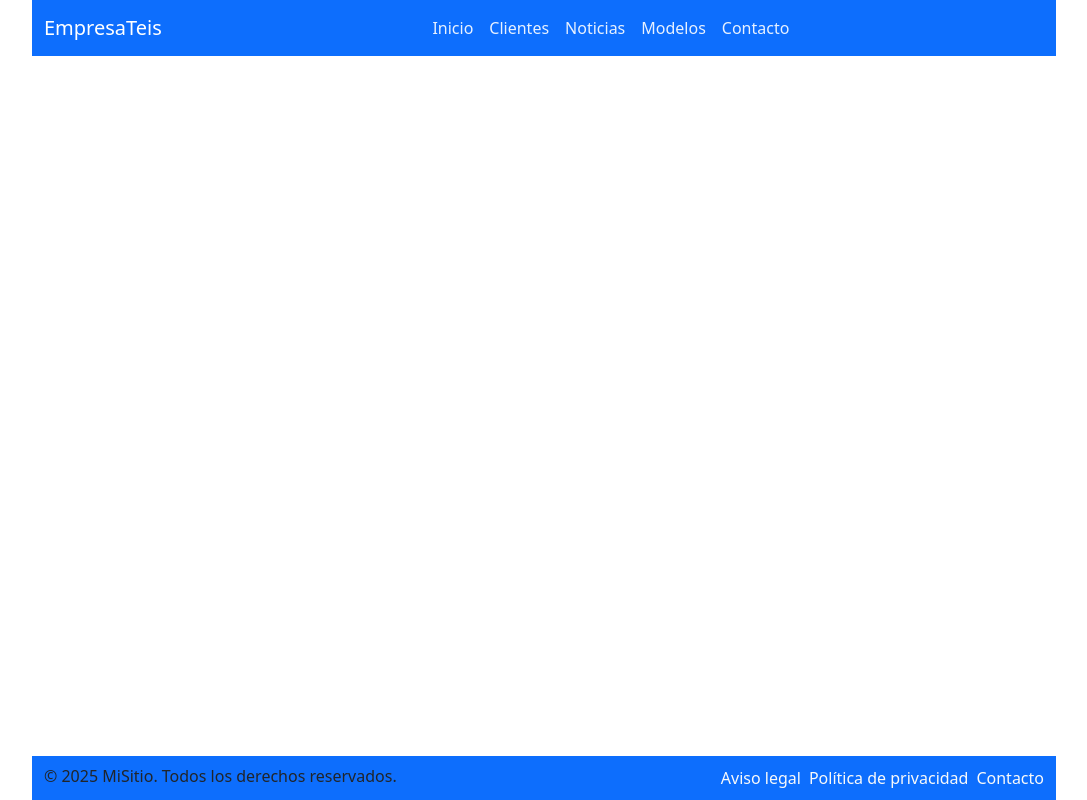
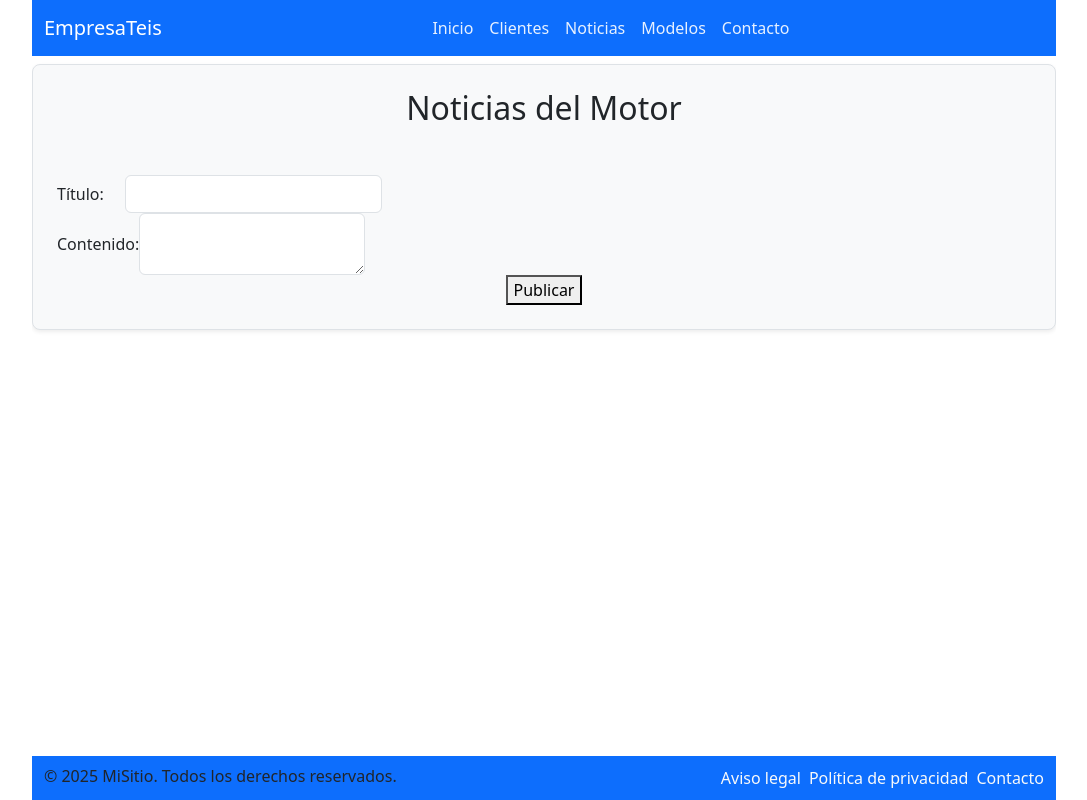
Before and after one commit to ainefp/figueroaperezaine, a Vue app: page /noticias in a window 1280 px wide. Shown: the whole page, without its empty margins (96-1183 px from the left). Built offline with nearby package versions, Linux system fonts and the light colour scheme.

Commit message:
lo que he puesto hasta el momento lo entiendo

```diff
--- a/src/components/NoTicias.vue
+++ b/src/components/NoTicias.vue
@@ -1,6 +1,21 @@
 <template>
-    <div class="">
-
+    <div class="container my-2 p-4 border rounded-3 shadow-sm bg-light">
+        <h2 class="text-center mb-5 -primary"> Noticias del Motor </h2>
+        <form class="mb4">
+            <div class="">
+                <div class="col-md-4 d-flex align-items-center">
+                    <label for="titulo" class="form-label mb-0 w-25"> Título: </label>
+                    <div class="flex-grow-1"><input type="text" id="titulo" class="form-control w-auto" maxlength="128" required></input></div>
+                </div>
+                <div class="d-flex align-items-center">
+                    <label for="contenido"> Contenido: </label>
+                    <textarea type="text" id="contenido" class="form-control w-auto" maxlength="256" required></textarea>
+                </div>
+                <div class="d-flex justify-content-center">
+                    <button type="button" class="btn-grabar"> Publicar </button>
+                </div>
+            </div>
+        </form>
     </div>
 </template>
 <script setup></script>
```
